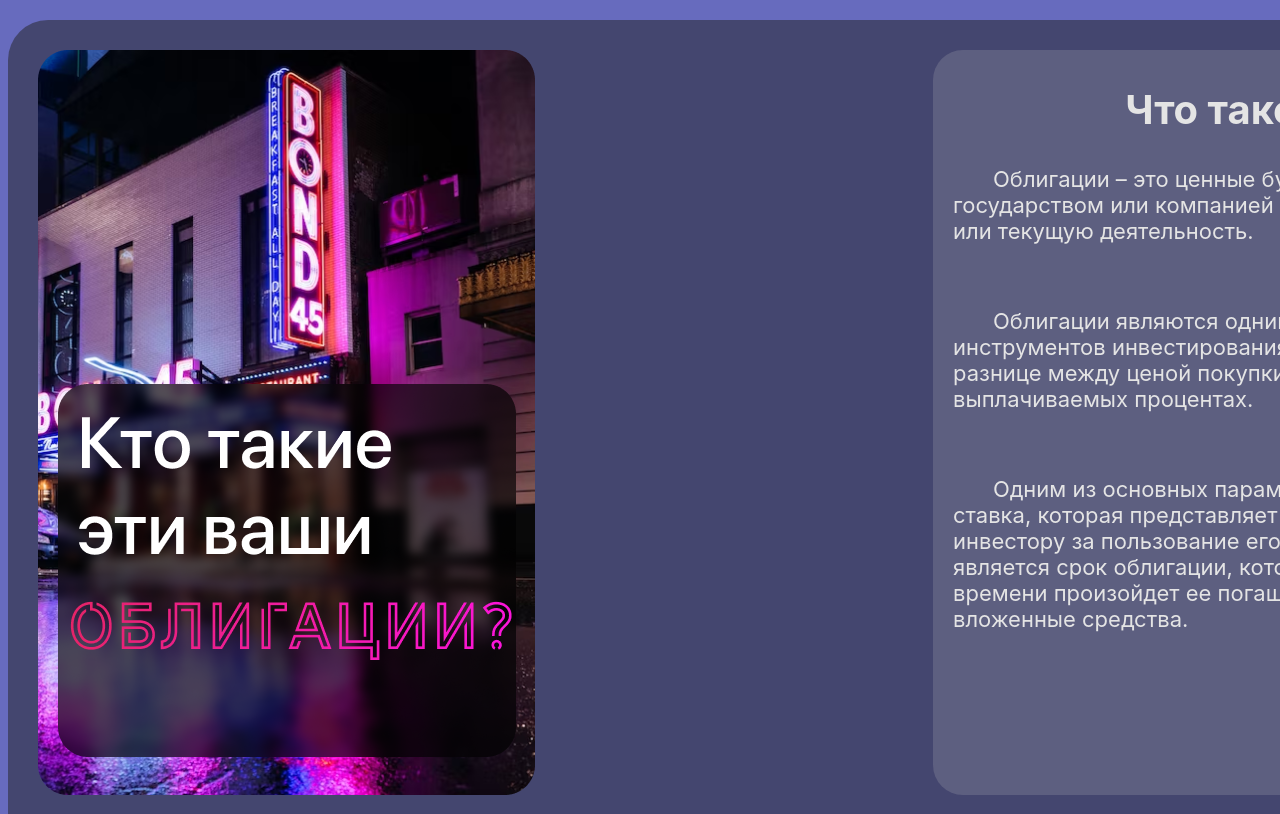
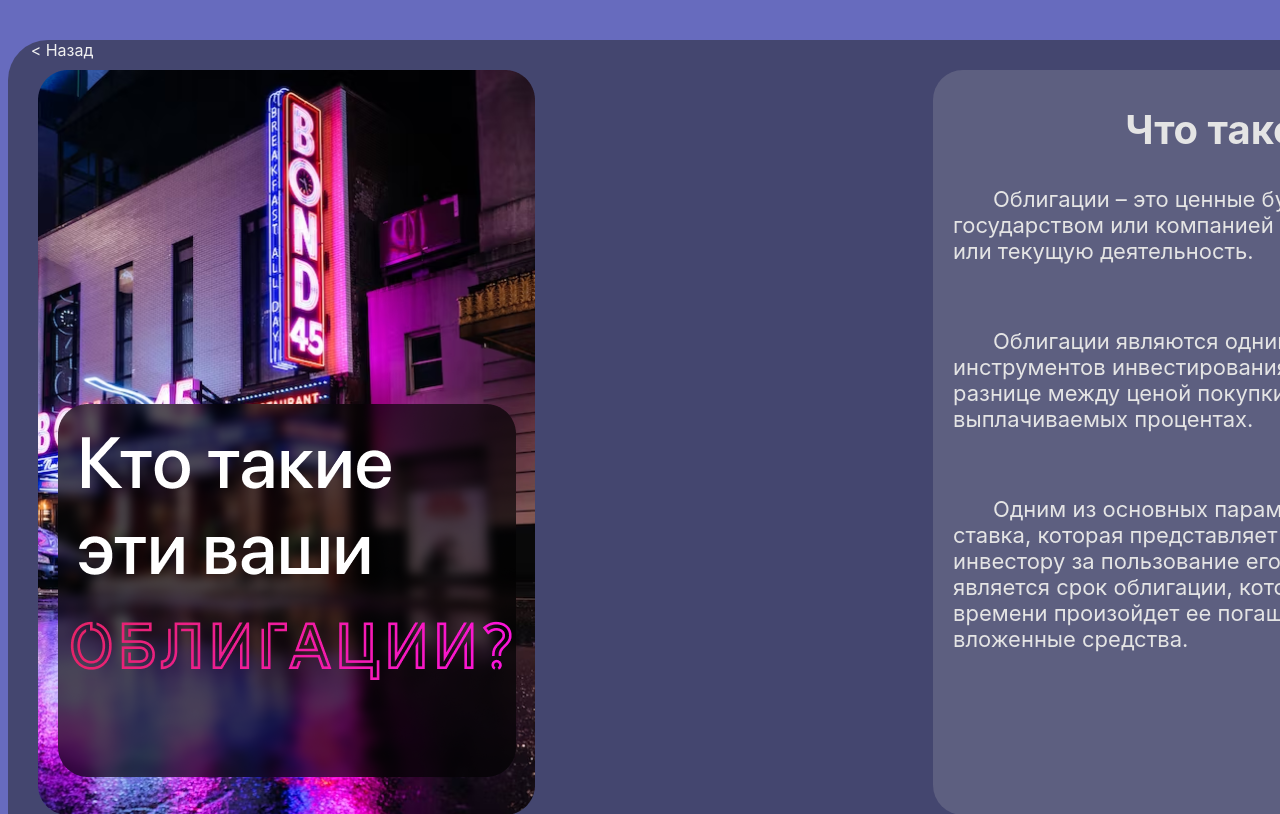
Before and after one commit to Berliner187/Finanzfluss, a Flask app: page /assets/what-are-bonds in a window 1280 px wide; the page is wider, and only the part inside the window is pictured. Shown: the part 98-912 px from the top of that part. Run offline with Flask 2, Linux system fonts and the light colour scheme; some web fonts are replaced.

Commit message:
Добавлена кнопка назад

```diff
--- a/templates/what-are-bonds.html
+++ b/templates/what-are-bonds.html
@@ -8,6 +8,8 @@
 {% endblock %}
 
 {% block content %}
+<a href="/assets" class="back-button">< Назад</a>
+
 <div class="what-is-bond-container">
     <div class="what-is-bond-container-head-info">
         <img src="../static/img/what-are-bonds.png" alt="">
```
